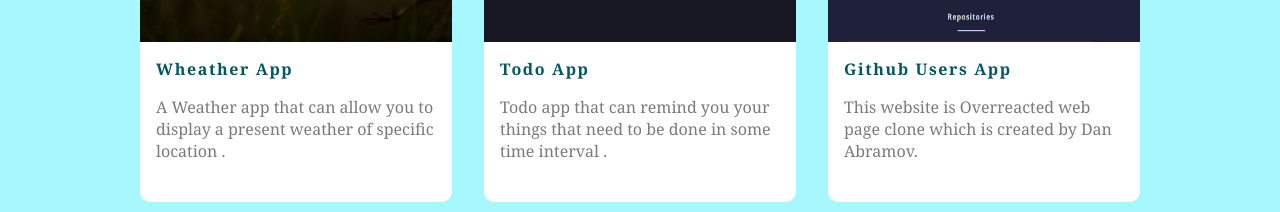
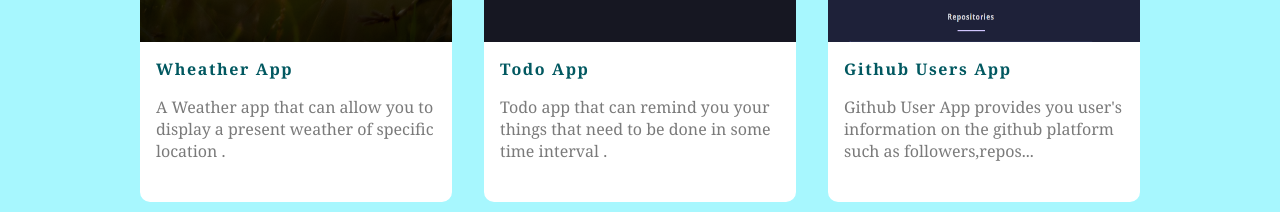
Before and after one commit to salperen-jpg/react-portfolio-app, a React (Create React App) app: page / in a window 1280 px wide. Shown: the part 1710-1922 px from the top of the page. Built offline with nearby package versions, Linux system fonts and the light colour scheme.

Commit message:
Added Feedback UI App

```diff
--- a/package.json
+++ b/package.json
@@ -14,7 +14,7 @@
   },
   "scripts": {
     "start": "react-scripts start",
-    "build": "react-scripts build",
+    "build": "react-scripts  build",
     "test": "react-scripts test",
     "eject": "react-scripts eject"
   },
--- a/src/Components/Projects/ProjectList.js
+++ b/src/Components/Projects/ProjectList.js
@@ -20,10 +20,10 @@
   {
     id: 7,
     image: require('./github.PNG'),
-    live: 'https://react-overreacted-clone.netlify.app/',
-    repo: 'https://github.com/salperen-jpg/react-overreacted-clone',
+    live: 'https://github-user-search-app-react.netlify.app/',
+    repo: 'https://github.com/salperen-jpg/github-user-app',
     name: 'Github Users App',
-    exp: 'This website is Overreacted web page clone which is created by Dan Abramov.',
+    exp: "Github User App provides you user's information on the github platform such as followers,repos...",
     techs: ['ContextApi', 'React', 'Scss'],
   },
   {
@@ -54,6 +54,15 @@
     techs: ['React', 'Css'],
   },
   {
+    id: 11,
+    image: require('./feedback.PNG'),
+    live: 'https://feedback-ui-react-app.netlify.app/',
+    repo: 'https://github.com/salperen-jpg/react-feedback-ui-app',
+    name: 'Feedback App',
+    exp: 'It allows you to share your feedback with the others.',
+    techs: ['React', 'Context Api', 'SCSS'],
+  },
+  {
     id: 10,
     image: require('./netflix.PNG'),
     live: 'https://netflix-home-page-clone.netlify.app/',
@@ -61,6 +70,16 @@
     name: 'Netflix Homepage Clone',
     exp: 'Netflix Homepage Clone',
     techs: ['React', 'CSS'],
+  },
+  ,
+  {
+    id: 3,
+    image: require('./quiz.PNG'),
+    live: 'https://react-general-knowledge-quiz.netlify.app/',
+    repo: 'https://github.com/salperen-jpg/react-quiz-app',
+    name: 'Quiz App',
+    exp: 'General Knowledge Quiz is consist of three topics sport,history,politics and the  questions can go up to 50 questions.',
+    techs: ['React', 'ContextApi'],
   },
   {
     id: 8,
@@ -72,15 +91,6 @@
     techs: ['React', 'Css'],
   },
   {
-    id: 3,
-    image: require('./quiz.PNG'),
-    live: 'https://react-general-knowledge-quiz.netlify.app/',
-    repo: 'https://github.com/salperen-jpg/react-quiz-app',
-    name: 'Quiz App',
-    exp: 'General Knowledge Quiz is consist of three topics sport,history,politics and the  questions can go up to 50 questions.',
-    techs: ['React', 'ContextApi'],
-  },
-  {
     id: 9,
     image: require('./tour.PNG'),
     live: 'https://world-tour-project.netlify.app/',
```
Also changed, not shown: src/Components/Projects/feedback.PNG (added).
